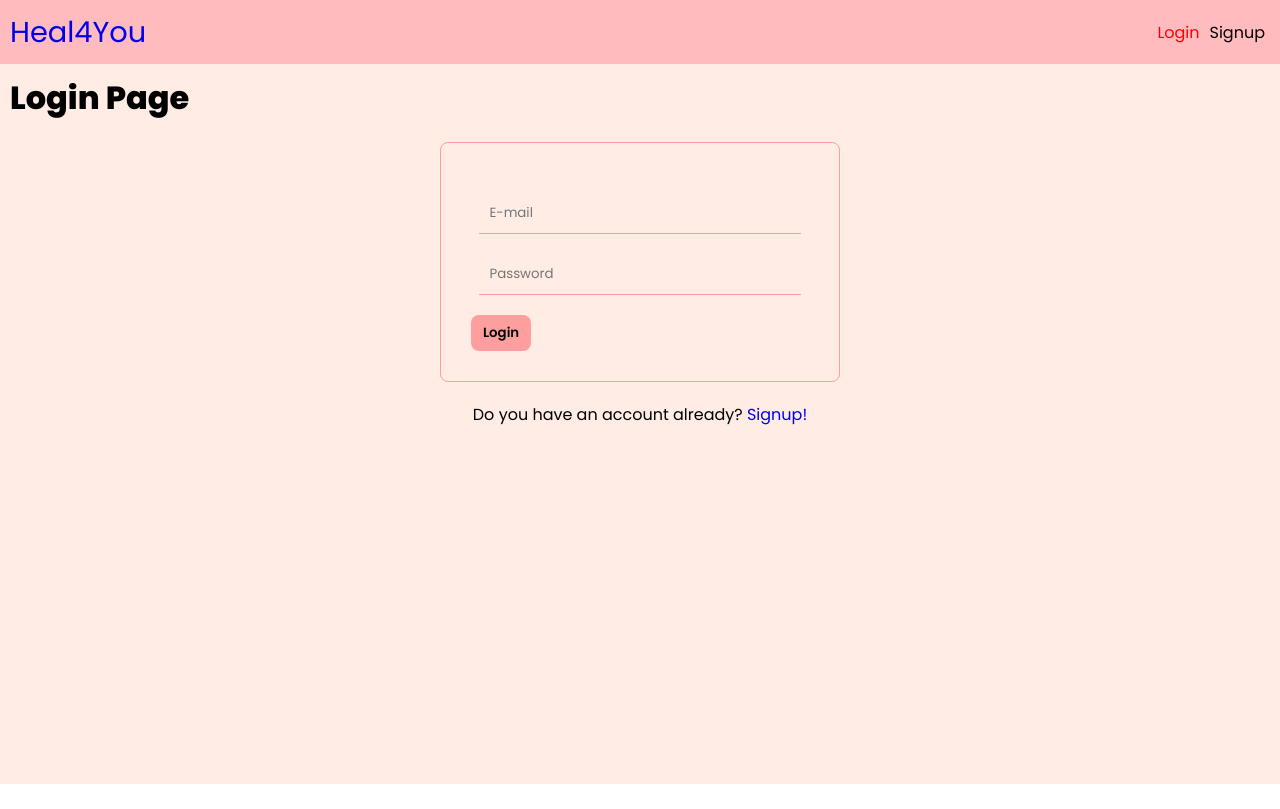
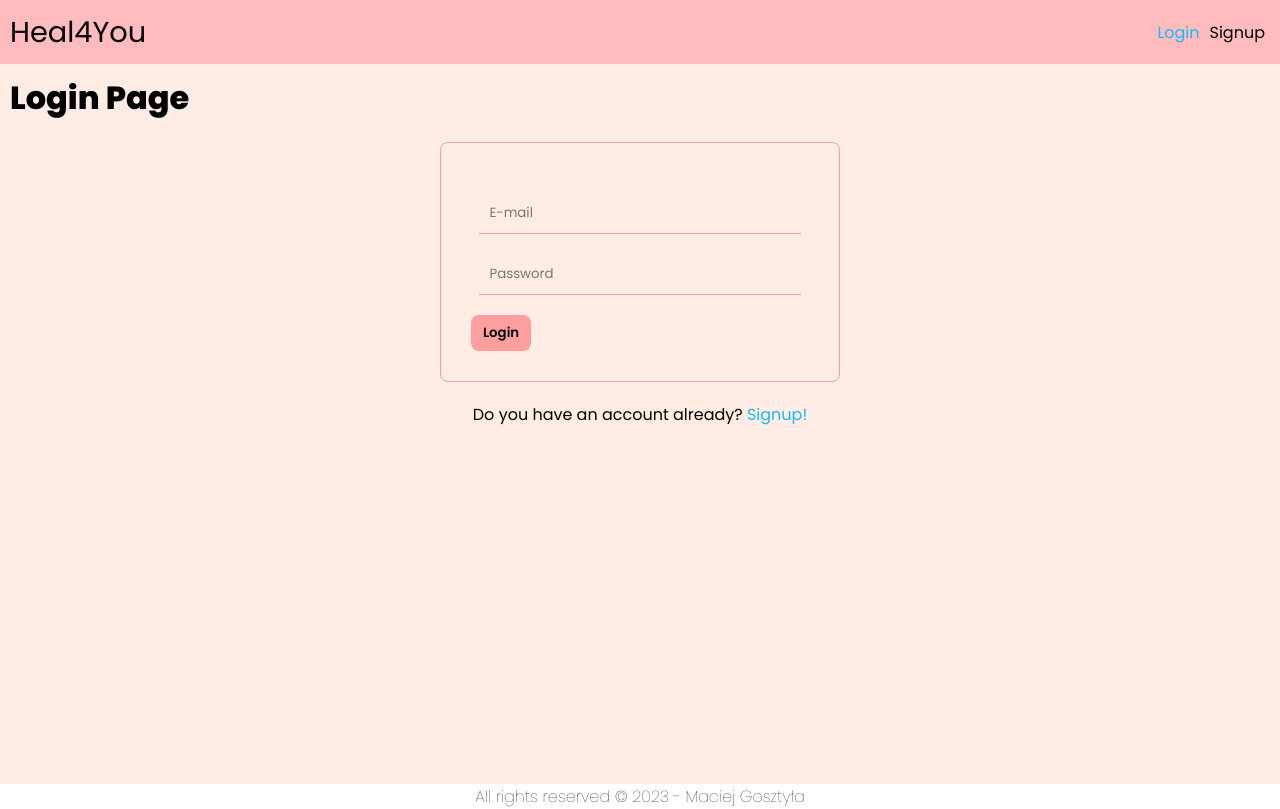
Before and after one commit to maciek617/Heal4you, a Vue app: page /login in a window 1280 px wide. Built offline with nearby package versions, Linux system fonts and the light colour scheme; no server answers.

Commit message:
layot bug fixes, add time creation post, optimize code, css improve

```diff
--- a/src/App.vue
+++ b/src/App.vue
@@ -1,14 +1,20 @@
 <template>
-  <NavView />
-  <div class="content">
-    <router-view />
-  </div>
+  <header>
+    <NavView />
+  </header>
+  <main>
+    <div class="content">
+      <router-view />
+    </div>
+  </main>
+  <footer><FooterView /></footer>
 </template>
 
 <script>
-import NavView from './components/NavView.vue';
+import NavView from "./components/NavView.vue";
+import FooterView from "@/components/FooterView";
 export default {
-  components: { NavView },
+  components: { NavView, FooterView },
 };
 </script>
 
--- /dev/null
+++ b/src/components/FooterView.vue
@@ -0,0 +1,17 @@
+<template>
+  <p>All rights reserved &copy; 2023 - Maciej Gosztyła</p>
+</template>
+
+<script>
+export default {
+  name: "FooterView",
+};
+</script>
+
+<style scoped>
+p {
+  font-weight: 300;
+  height: 20px;
+  text-align: center;
+}
+</style>
--- a/src/components/ModalView.vue
+++ b/src/components/ModalView.vue
@@ -1,5 +1,6 @@
 <template>
-  <div class="modal" v-if="isOpen">
+  <div class="modal_wrapper" v-if="isOpen">
+    <div class="modal">
       <h2 class="modal_h2">Add new diet</h2>
       <div class="input_wrapper">
         <input type="text" placeholder="Title..." v-model="title" />
@@ -9,6 +10,7 @@
       <button class="save_btn" @click="$emit('closeModal')">
         <i class="fa-solid fa-circle-xmark"></i>
       </button>
+    </div>
   </div>
 </template>
 <script>
@@ -54,4 +56,13 @@ export default {
 .save_btn {
   margin-right: 12px;
 }
+.modal_wrapper {
+  position: absolute;
+  top: 0;
+  left: 0;
+  width: 100%;
+  height: 100vh;
+  overflow: hidden;
+  background-color: rgba(0, 0, 0, 0.5);
+}
 </style>
--- a/src/components/NavView.vue
+++ b/src/components/NavView.vue
@@ -1,6 +1,6 @@
 <template>
   <div class="container">
-    <router-link to="/heal4you"><h1>Heal4You</h1></router-link>
+    <router-link :to="{ name: backToHome }"><h1>Heal4You</h1></router-link>
     <nav>
       <div v-if="!user">
         <router-link to="/login">Login</router-link>
@@ -17,6 +17,7 @@
 import getUser from "@/composables/getUser";
 import useLogout from "@/composables/useLogout";
 import { useRouter } from "vue-router";
+import { computed } from "vue";
 
 export default {
   setup() {
@@ -33,7 +34,11 @@ export default {
       }
     };
 
-    return { user, handleLogout, isPending };
+    const backToHome = computed(() => {
+      return user.value !== null ? "heal4you" : "home";
+    });
+
+    return { user, handleLogout, isPending, backToHome };
   },
 };
 </script>
@@ -50,6 +55,7 @@ export default {
 h1 {
   font-weight: 500;
   font-size: 1.8em;
+  color: black;
 }
 
 nav a {
@@ -58,7 +64,7 @@ nav a {
 }
 
 nav a.router-link-active {
-  color: red;
+  color: var(--blue);
 }
 
 .blog {
--- a/src/composables/setCollectionData.js
+++ b/src/composables/setCollectionData.js
@@ -5,6 +5,7 @@ const setData = async (title, desc) => {
   const docRef = await addDoc(collection(db, "diet"), {
     title: title,
     desc: desc,
+    createdAt: Date.now(),
   });
 
   if (!docRef) {
--- a/src/composables/setData.js
+++ b/src/composables/setData.js
@@ -1,11 +1,10 @@
 import { db } from "@/firebase/config";
-
-import { collection, onSnapshot, query } from "firebase/firestore";
+import { collection, onSnapshot, query, orderBy } from "firebase/firestore";
 import { ref } from "@vue/reactivity";
 import { watchEffect } from "vue";
 
 const getCollection = (col) => {
-  const q = query(collection(db, col));
+  const q = query(collection(db, col), orderBy("createdAt", "desc"));
   const documents = ref(null);
 
   const unsubscribe = onSnapshot(q, (querySnapshot) => {
--- a/src/views/HomeView.vue
+++ b/src/views/HomeView.vue
@@ -1,13 +1,13 @@
 <template>
   <div class="home">
-    Home
+    Nothing here yet. Login to see content (you can put random email and
+    password but you have to remember it)
   </div>
 </template>
 
 <script>
-
 export default {
-  name: 'HomeView',
+  name: "HomeView",
   components: {},
 };
 </script>
--- a/src/views/auth/LoginView.vue
+++ b/src/views/auth/LoginView.vue
@@ -12,26 +12,28 @@
   <div class="account_info">
     <p class="_info">
       Do you have an account already?
-      <router-link :to="{ name: 'signup' }">Signup!</router-link>
+      <router-link :to="{ name: 'signup' }" class="login_btn"
+        >Signup!</router-link
+      >
     </p>
   </div>
 </template>
 <script>
-import { ref } from '@vue/reactivity';
-import useLogin from '../../composables/useLogin';
-import { useRouter } from 'vue-router';
+import { ref } from "@vue/reactivity";
+import useLogin from "../../composables/useLogin";
+import { useRouter } from "vue-router";
 export default {
   setup() {
     const { error, isPending, login } = useLogin();
-    const email = ref('');
-    const password = ref('');
+    const email = ref("");
+    const password = ref("");
     const router = useRouter();
 
     const handleSubmit = async () => {
       await login(email.value, password.value);
 
       if (!error.value) {
-        !error.value ? router.push({ name: 'heal4you' }) : null;
+        !error.value ? router.push({ name: "heal4you" }) : null;
       }
     };
 
@@ -48,7 +50,7 @@ form {
   margin-top: 20px;
   text-align: center;
 }
-
-.wrapper {
+.login_btn {
+  color: var(--blue);
 }
 </style>
--- a/src/views/auth/SignupView.vue
+++ b/src/views/auth/SignupView.vue
@@ -18,28 +18,29 @@
   <div class="account_info">
     <p class="_info">
       Do you have an account already?
-      <router-link :to="{ name: 'login' }">Login!</router-link>
+      <router-link :to="{ name: 'login' }" class="login_btn"
+        >Login!</router-link
+      >
     </p>
   </div>
 </template>
 <script>
-import { ref } from '@vue/reactivity';
-import { useRouter } from 'vue-router';
-import useSignup from '../../composables/useSignup';
+import { ref } from "@vue/reactivity";
+import { useRouter } from "vue-router";
+import useSignup from "../../composables/useSignup";
 export default {
   setup() {
     const { signup, error, isPending } = useSignup();
-    const displayName = ref('');
-    const email = ref('');
-    const password = ref('');
+    const displayName = ref("");
+    const email = ref("");
+    const password = ref("");
     const router = useRouter();
-    console.log(router);
 
     const handleSubmit = async () => {
       await signup(email.value, password.value, displayName.value);
 
       if (!error.value) {
-        router.push({ name: 'home' });
+        router.push({ name: "heal4you" });
       }
     };
 
--- a/src/views/diet/DietItem.vue
+++ b/src/views/diet/DietItem.vue
@@ -2,28 +2,54 @@
   <div class="dietItem_wrapper" v-if="data != null">
     <h1>{{ data.title }}</h1>
     <p>{{ data.desc }}</p>
+    <button @click="goBack">Back</button>
+    <p>Author: {{ user.displayName }}</p>
+    <p>Created at: {{ correctDisplayDate }}</p>
   </div>
 </template>
 
 <script>
 import useGetDocument from "@/composables/getData";
-import { useRoute } from "vue-router";
+import { useRoute, useRouter } from "vue-router";
 import { ref } from "@vue/reactivity";
+import getUser from "@/composables/getUser";
+import { computed } from "vue";
 export default {
   name: "DietItem",
   setup() {
+    const { user } = getUser();
     const { getDocument } = useGetDocument();
     const route = useRoute();
+    const router = useRouter();
     const data = ref(null);
 
     const handleShowItem = async () => {
       const res = await getDocument("diet", route.params.id);
       data.value = res;
     };
+
+    const correctDisplayDate = computed(() => {
+      return new Date(data.value.createdAt).toLocaleString();
+    });
+
     handleShowItem();
-    return { data };
+
+    const goBack = () => router.go(-1);
+
+    return { data, user, goBack, correctDisplayDate };
   },
 };
 </script>
 
-<style scoped></style>
+<style scoped>
+h1 {
+  padding: 14px 8px;
+}
+p {
+  padding: 8px;
+  text-align: justify;
+}
+button {
+  margin: 10px;
+}
+</style>
--- a/src/views/diet/DietView.vue
+++ b/src/views/diet/DietView.vue
@@ -55,7 +55,7 @@ export default {
 .diet {
   margin: 14px 8px;
   min-height: 180px;
-  min-width: 300px;
+  width: 320px;
   padding: 8px;
   border-radius: 14px;
   box-shadow: 1px 2px 3px rgba(0, 0, 0, 0.1);
```
Also changed, not shown: src/views/AppView.vue (+28 -18 lines). Lines whose indentation alone changed are shown as unchanged.
